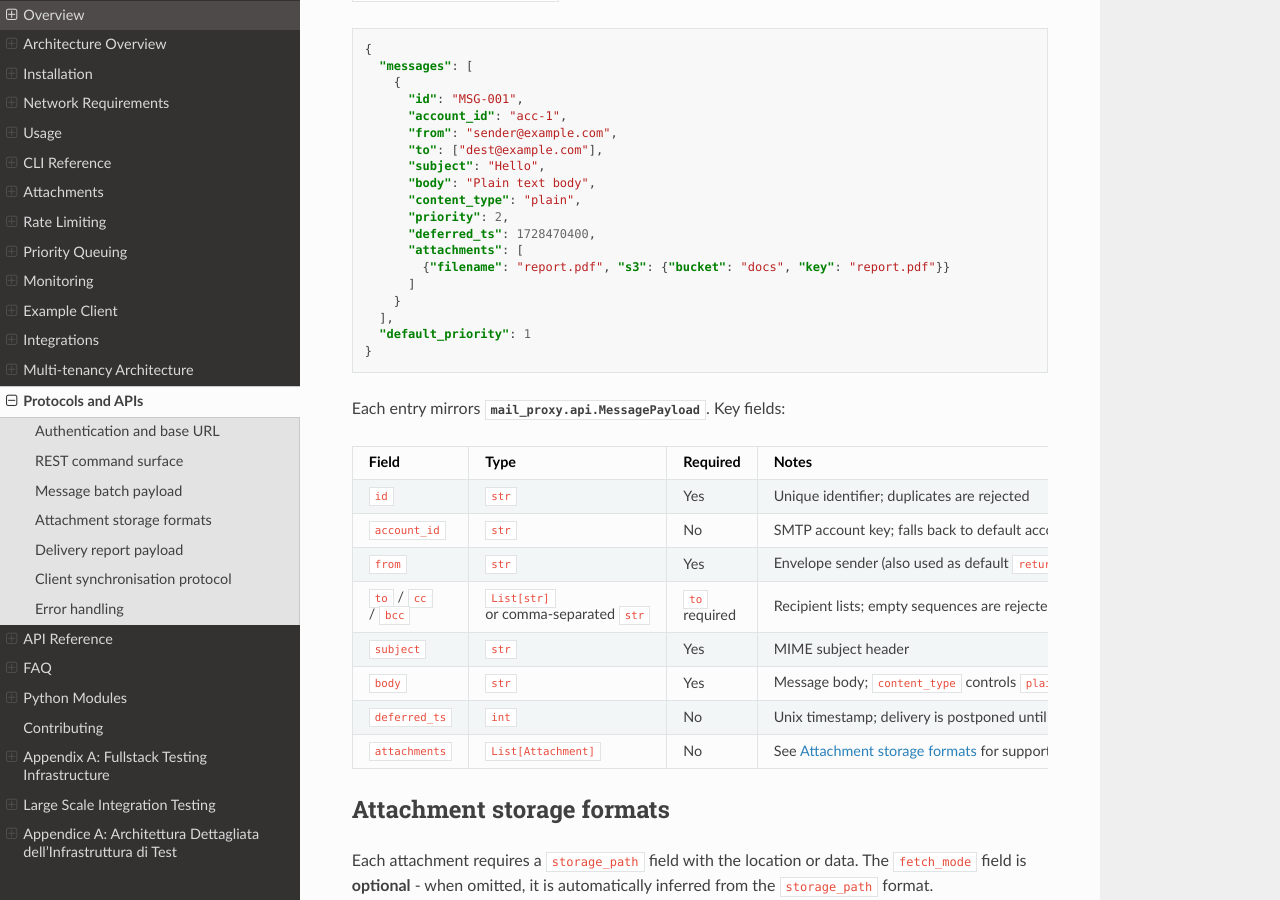
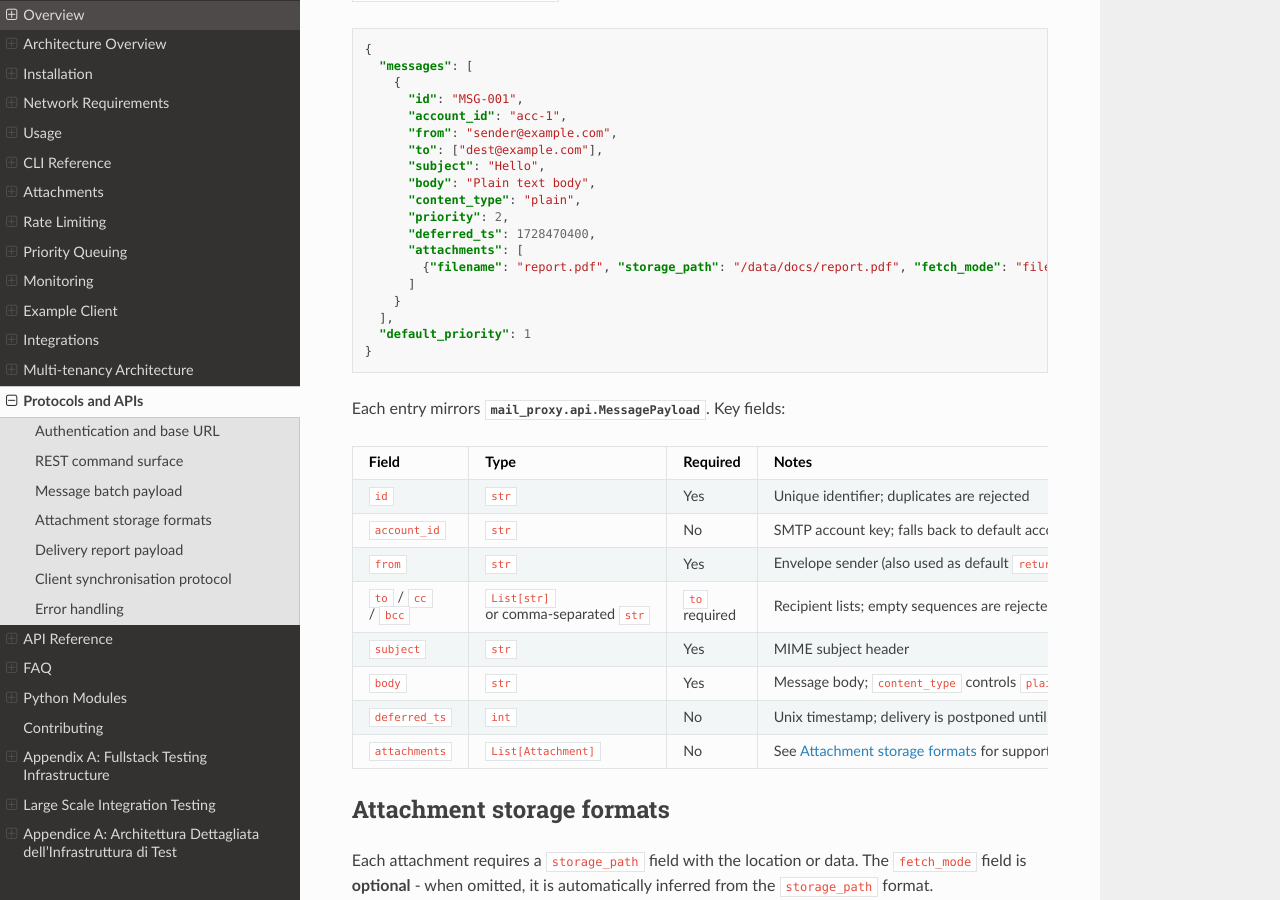
Before and after one commit to genropy/genro-mail-proxy, a Sphinx documentation site: the page built from docs/protocol.rst, in a window 1280 px wide and 900 px high, scrolled down 1241 px. Built offline with Sphinx 7.4.7 and the Read the Docs theme 3.1.0, drawn with Linux system fonts in a browser that asks for light colours.

Commit message:
fix(docs): correct attachment example in protocol.rst
Replace non-existent s3 field with actual storage_path/fetch_mode
format used by the implementation.

```diff
--- a/docs/protocol.rst
+++ b/docs/protocol.rst
@@ -85,7 +85,7 @@ Message batch payload
          "priority": 2,
          "deferred_ts": 1728470400,
          "attachments": [
-           {"filename": "report.pdf", "s3": {"bucket": "docs", "key": "report.pdf"}}
+           {"filename": "report.pdf", "storage_path": "/data/docs/report.pdf", "fetch_mode": "filesystem"}
          ]
        }
      ],
```
